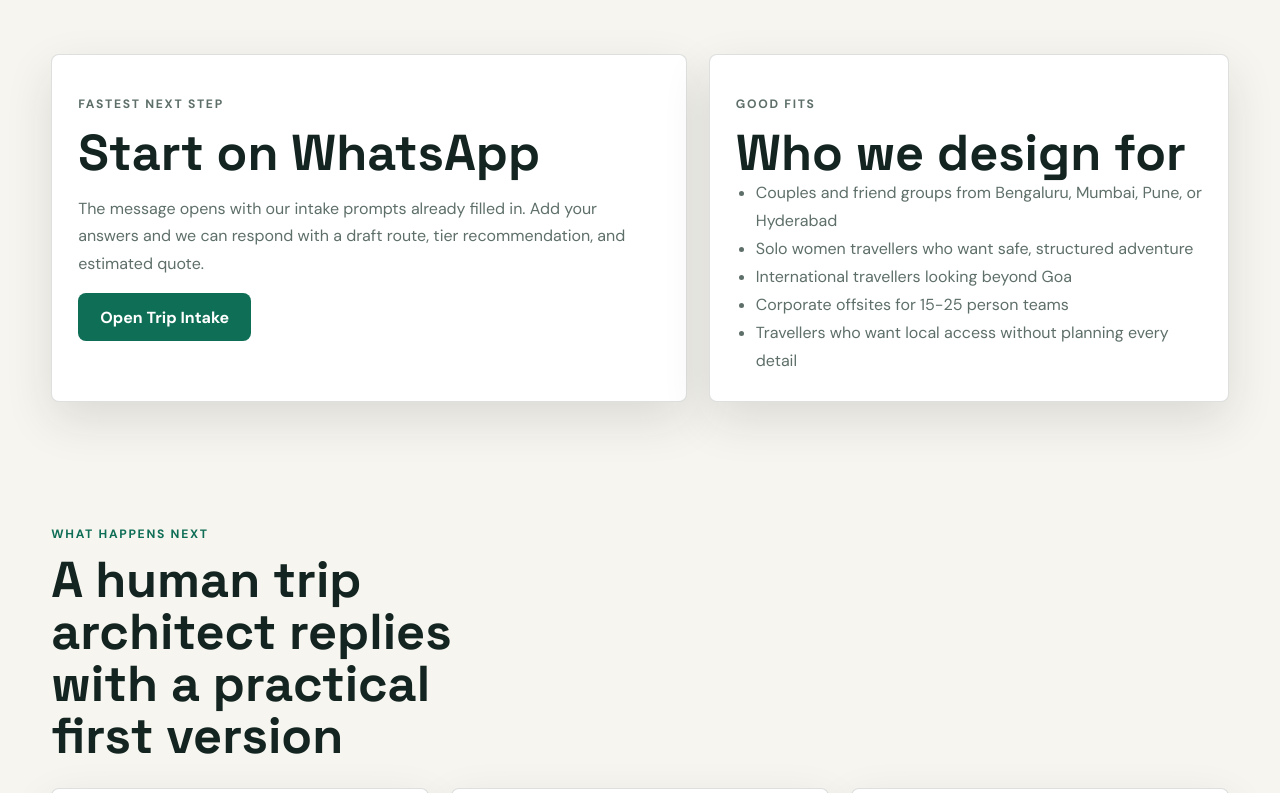
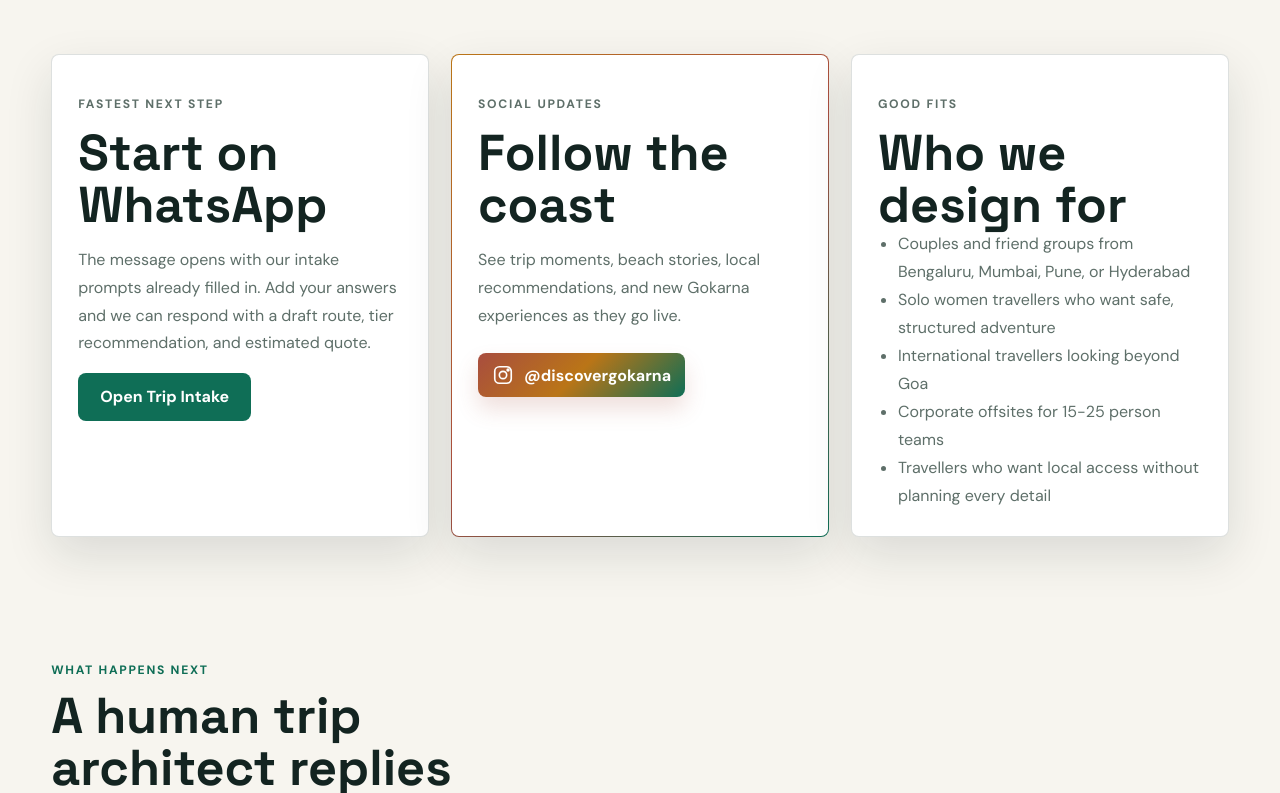
Before and after one commit to Sampreet-ug/ExploreGokarna, a website: page contact.html in a window 1280 px wide. Shown: the part 619-1412 px from the top of the page. Drawn offline with Linux system fonts and the light colour scheme; files whose address does not match are found by name.

Commit message:
Added instagram handle in the contact section

```diff
--- a/contact.html
+++ b/contact.html
@@ -62,6 +62,28 @@
         </a>
       </article>
 
+      <article class="contact-card instagram-card">
+        <p class="section-label">Social updates</p>
+        <h2>Follow the coast</h2>
+        <p>
+          See trip moments, beach stories, local recommendations, and new Gokarna experiences as they go live.
+        </p>
+        <a
+          class="instagram-link"
+          href="https://www.instagram.com/discovergokarna"
+          target="_blank"
+          rel="noreferrer"
+          aria-label="Visit Discover Gokarna on Instagram"
+        >
+          <svg aria-hidden="true" viewBox="0 0 24 24" focusable="false">
+            <rect x="3" y="3" width="18" height="18" rx="5"></rect>
+            <circle cx="12" cy="12" r="4"></circle>
+            <circle cx="17.5" cy="6.5" r="1"></circle>
+          </svg>
+          <span>@discovergokarna</span>
+        </a>
+      </article>
+
       <article class="contact-card">
         <p class="section-label">Good fits</p>
         <h2>Who we design for</h2>
--- a/styles.css
+++ b/styles.css
@@ -606,7 +606,45 @@
 }
 
 .contact-layout {
-  grid-template-columns: 1.1fr 0.9fr;
+  grid-template-columns: repeat(3, minmax(0, 1fr));
+  align-items: stretch;
+}
+
+.instagram-card {
+  background:
+    linear-gradient(var(--surface), var(--surface)) padding-box,
+    linear-gradient(135deg, var(--amber), var(--clay), var(--green)) border-box;
+  border-color: transparent;
+}
+
+.instagram-link {
+  display: inline-flex;
+  align-items: center;
+  gap: 10px;
+  width: fit-content;
+  margin-top: 8px;
+  padding: 11px 14px;
+  border-radius: var(--radius);
+  color: #ffffff;
+  background: linear-gradient(135deg, var(--clay), var(--amber) 48%, var(--green));
+  font-weight: 700;
+  box-shadow: 0 12px 22px rgba(168, 77, 63, 0.18);
+  transition: transform 180ms ease, box-shadow 180ms ease;
+}
+
+.instagram-link svg {
+  width: 22px;
+  height: 22px;
+  flex: 0 0 auto;
+  fill: none;
+  stroke: currentColor;
+  stroke-width: 1.8;
+}
+
+.instagram-link:hover,
+.instagram-link:focus-visible {
+  transform: translateY(-2px);
+  box-shadow: 0 16px 28px rgba(168, 77, 63, 0.24);
 }
 
 .site-footer {
```
